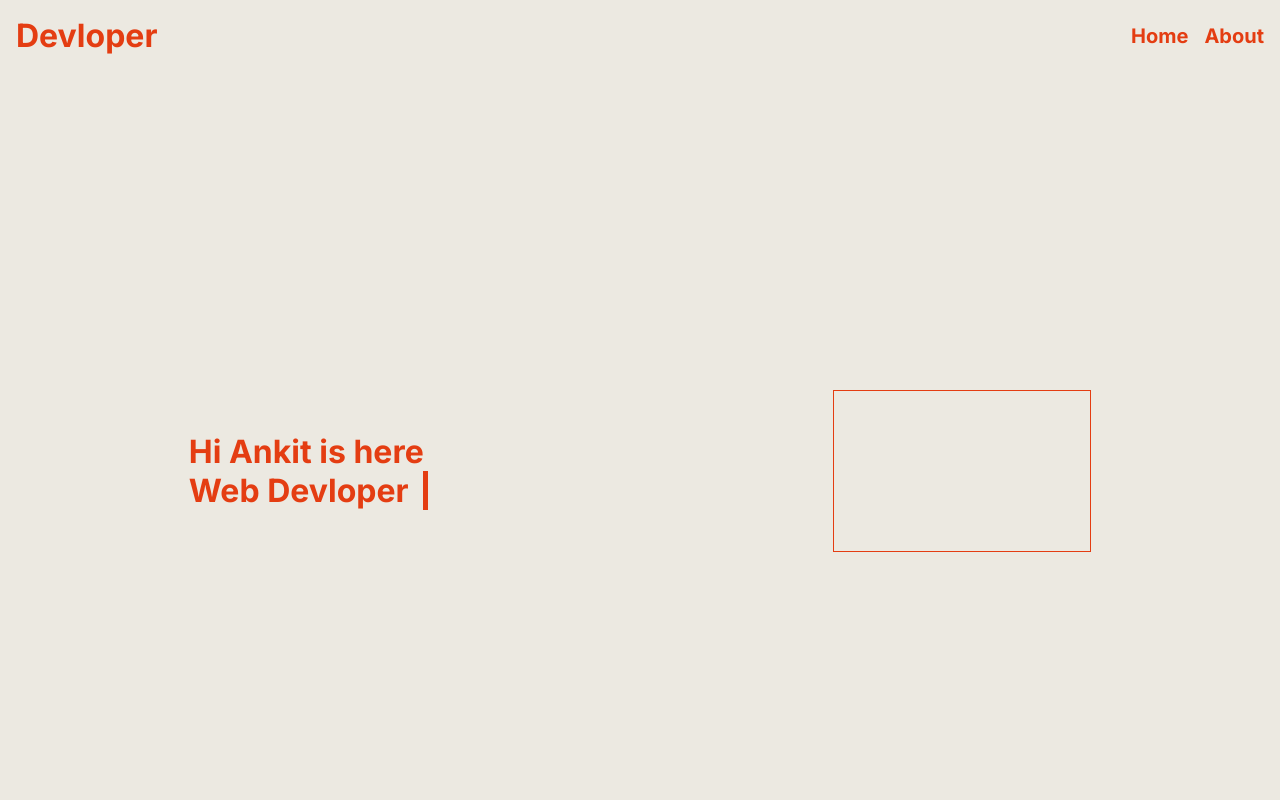
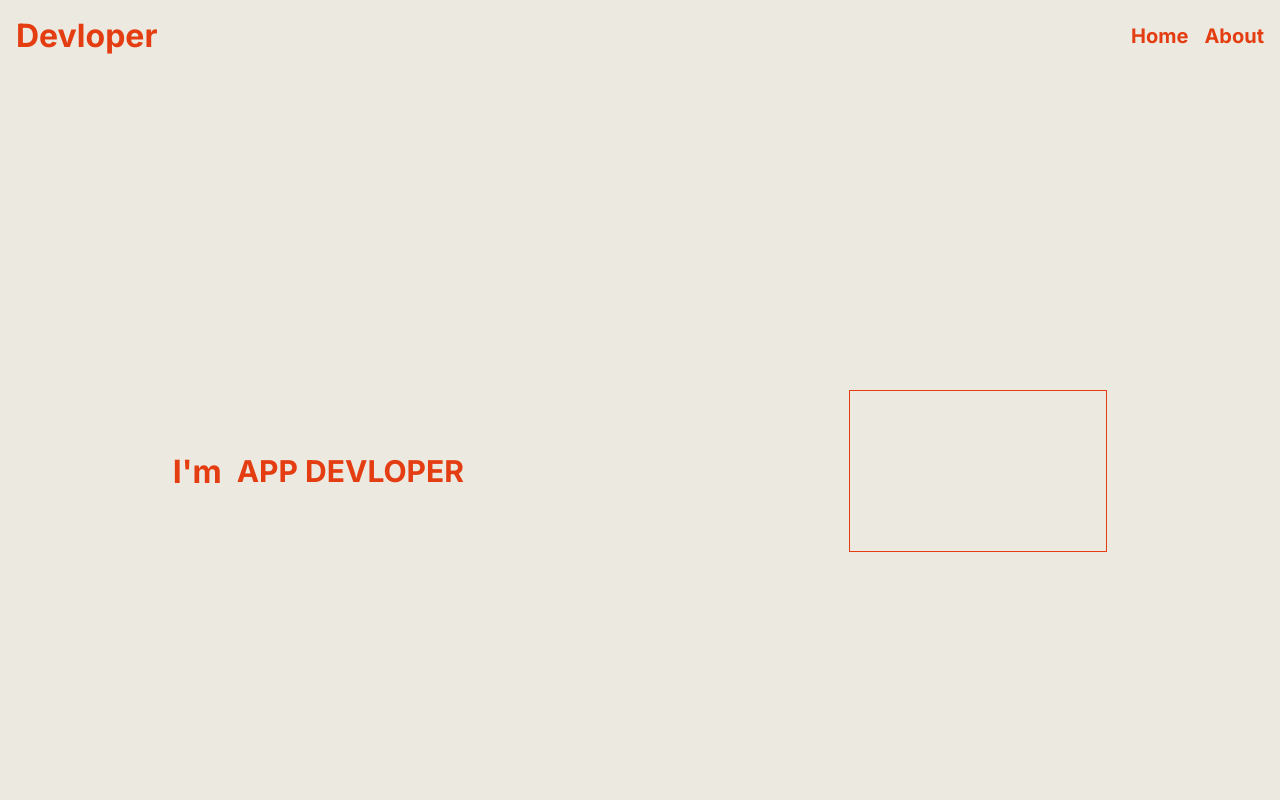
Before and after one commit to Ankitsaini406/portfolio, a Next.js app: page / in a window 1280 px wide. Shown: the top 800 px of the page. Built offline with nearby package versions, Linux system fonts and the light colour scheme.

Commit message:
"hero page"

```diff
--- a/src/app/hero/hero.module.css
+++ b/src/app/hero/hero.module.css
@@ -1,11 +1,17 @@
-.bodyFlex{
+.bodyFlex {
     display: flex;
     align-items: center;
     justify-content: space-around;
     gap: 2rem;
     height: 100vh;
-    /* background: linear-gradient(45deg, red 0%, yellow 100%); */
-    /* filter: blur(10px); */
+    /* background: linear-gradient(45deg, red 0%, yellow 100%);
+    filter: blur(10px); */
+}
+
+.introtext {
+    position: relative;
+    display: inline-flex;
+    align-items: center;
 }
 
 .heroImage {
@@ -14,18 +20,54 @@
     border: 1px solid;
 }
 
-.typingText{
-    border-right: 5px solid var(--main-color);
+.alltext {
+    margin-left: 15px;
+    height: 35px;
+    line-height: 36px;
+    overflow: hidden;
+
+    & li {
+        text-transform: uppercase;
+        font-size: calc(25px + var(--font-size));
+        font-weight: bold;
+        position: relative;
+        padding: 0 0 1rem 0;
+        top: 0;
+        animation: slide 8s steps(2) infinite;
+    }
+}
+
+@keyframes slide {
+    100% {
+        top: -105px;
+    }
+}
+
+.alltext li span {
+    position: relative;
+}
+
+.alltext li span::after {
+    content: "";
+    position: absolute;
     width: 100%;
+    height: 100%;
+    left: 0;
+    background-color: var(--text-color);
+    border-left: 5px solid var(--main-color);
     white-space: nowrap;
-    overflow: hidden;
-    animation: typing 3s infinite alternate-reverse, cursor .4s step-end infinite alternate;
+    animation: typing 3s infinite linear alternate-reverse, cursor .3s step-end infinite alternate;
 }
 
 @keyframes cursor {
-    50% { border-color: transparent }
+    50% {
+        border-color: transparent
+    }
 }
 
 @keyframes typing {
-    0% { width: 0 }
+    100% {
+        left: 100%;
+        margin: 0 -35px 0 35px;
+    }
 }
--- a/src/app/hero/page.tsx
+++ b/src/app/hero/page.tsx
@@ -1,15 +1,18 @@
-import styles from './hero.module.css'
+import styles from "./hero.module.css";
 
 const Hero = () => {
     return (
-    <div className={styles.bodyFlex}>
-      <div>
-        <h1>Hi Ankit is here</h1>
-        <h1 className={styles.typingText}>Web Devloper</h1>
-      </div>
-      <div className={styles.heroImage}></div>
-      </div>
-    )
-}
+        <div className={styles.bodyFlex}>
+            <div className={styles.introtext}>
+                <h1>I&apos;m</h1>
+                <ul className={styles.alltext}>
+                    <li><span className={styles.typingText}>Web Devloper</span></li>
+                    <li><span className={styles.typingText}>App Devloper</span></li>
+                </ul>
+            </div>
+            <div className={styles.heroImage}></div>
+        </div>
+    );
+};
 
 export default Hero;
```
